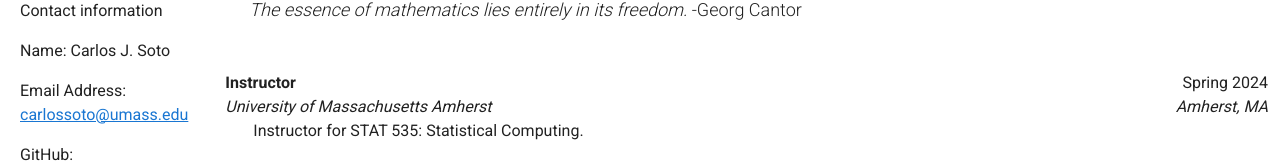
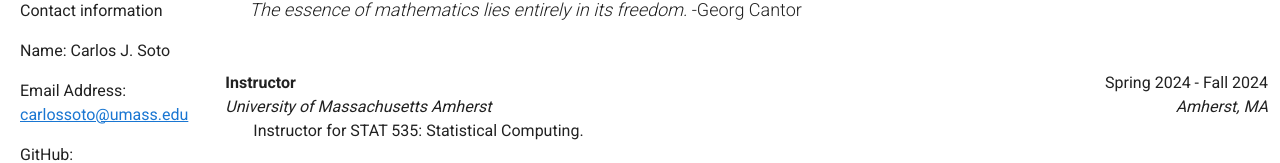
Before and after one commit to Alex-Bailon/carlos-soto-portfolio, a Nuxt app: page /teaching in a window 1280 px wide. Shown: the part 293-456 px from the top of the page. Built offline with nearby package versions, Linux system fonts and the light colour scheme.

Commit message:
Update teaching.js

```diff
--- a/static/teaching.js
+++ b/static/teaching.js
@@ -13,7 +13,7 @@ export default {
   courses: [
 	{
       title: `<strong>Instructor</strong>`,
-      dates: `Spring 2024`,
+      dates: `Spring 2024 - Fall 2024`,
       school: '<em>University of Massachusetts Amherst</em>',
 	  location: '<em>Amherst, MA</em>',
 	  description: `Instructor for STAT 535: Statistical Computing.`,
```
